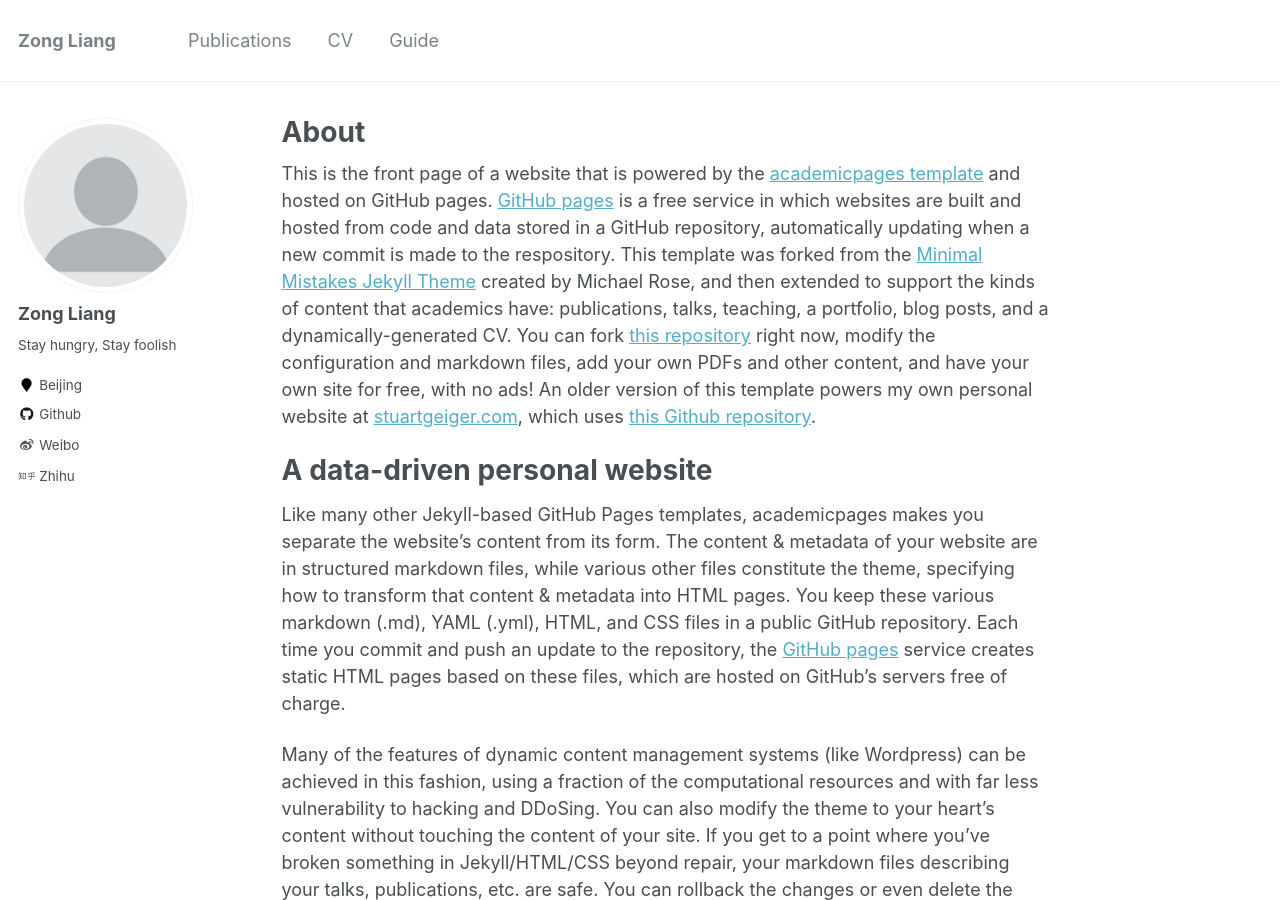
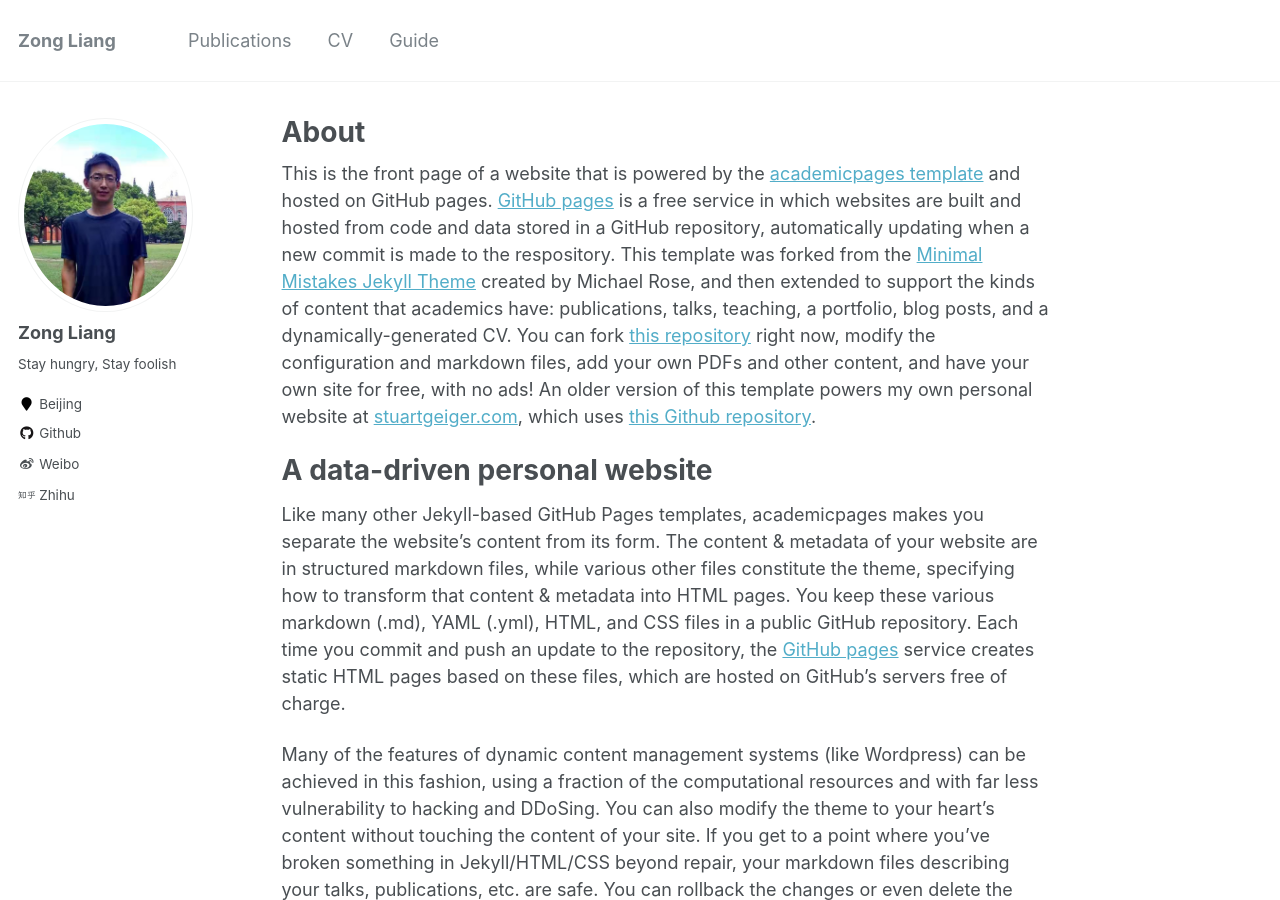
Before and after one commit to ZongL/zongl.github.io, a Jekyll site: the page built from _pages/about.md, in a window 1280 px wide and 900 px high. Built offline with Jekyll 4.4.1, drawn with Linux system fonts in a browser that asks for light colours.

Commit message:
Update _config.yml

```diff
--- a/_config.yml
+++ b/_config.yml
@@ -81,7 +81,7 @@ analytics:
 # Site Author
 author:
   name             : "Zong Liang"
-  avatar           : "profile.png"
+  avatar           : "zong.PNG"
   bio              : "Stay hungry, Stay foolish"
   location         : "Beijing"
   employer         :
```
